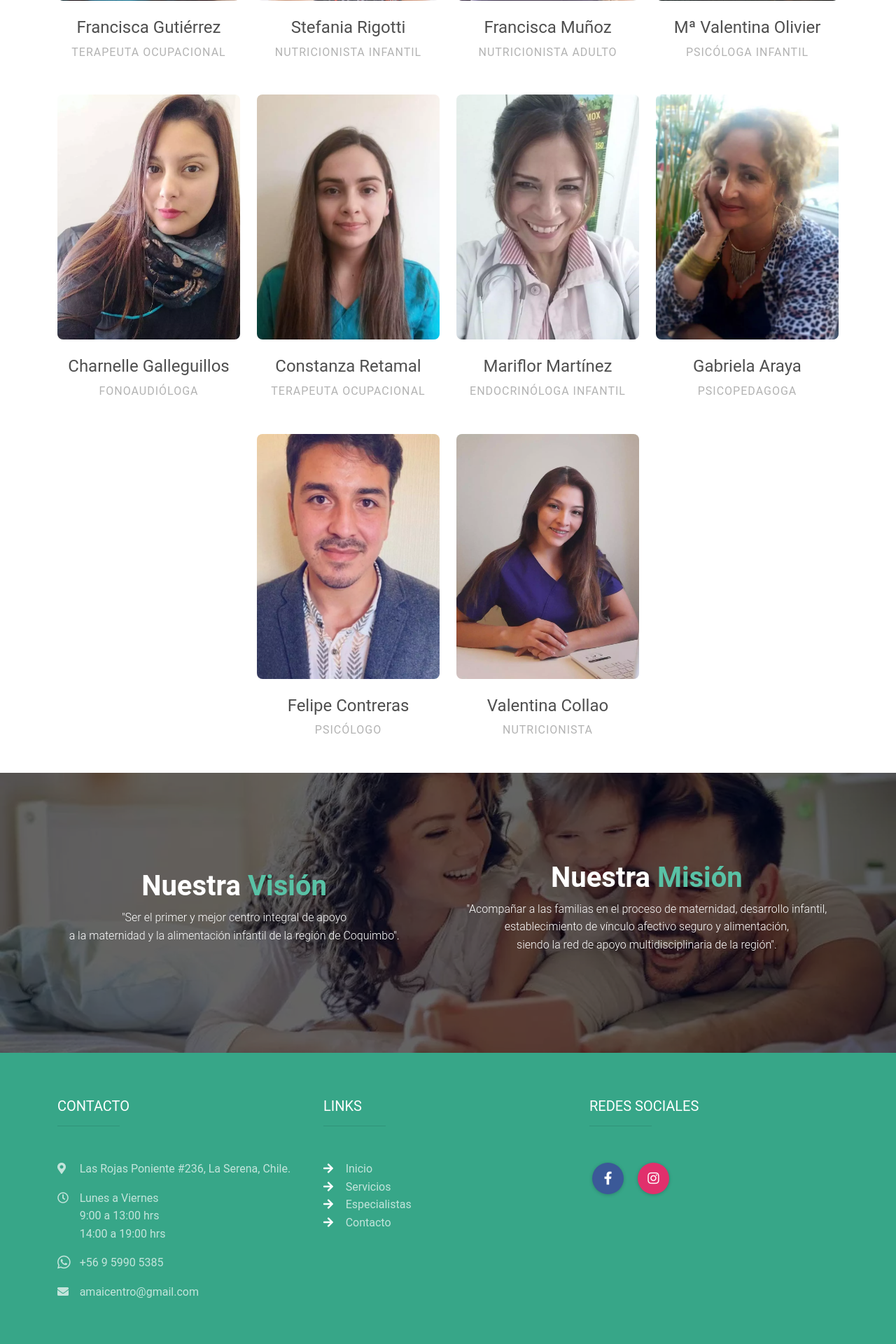
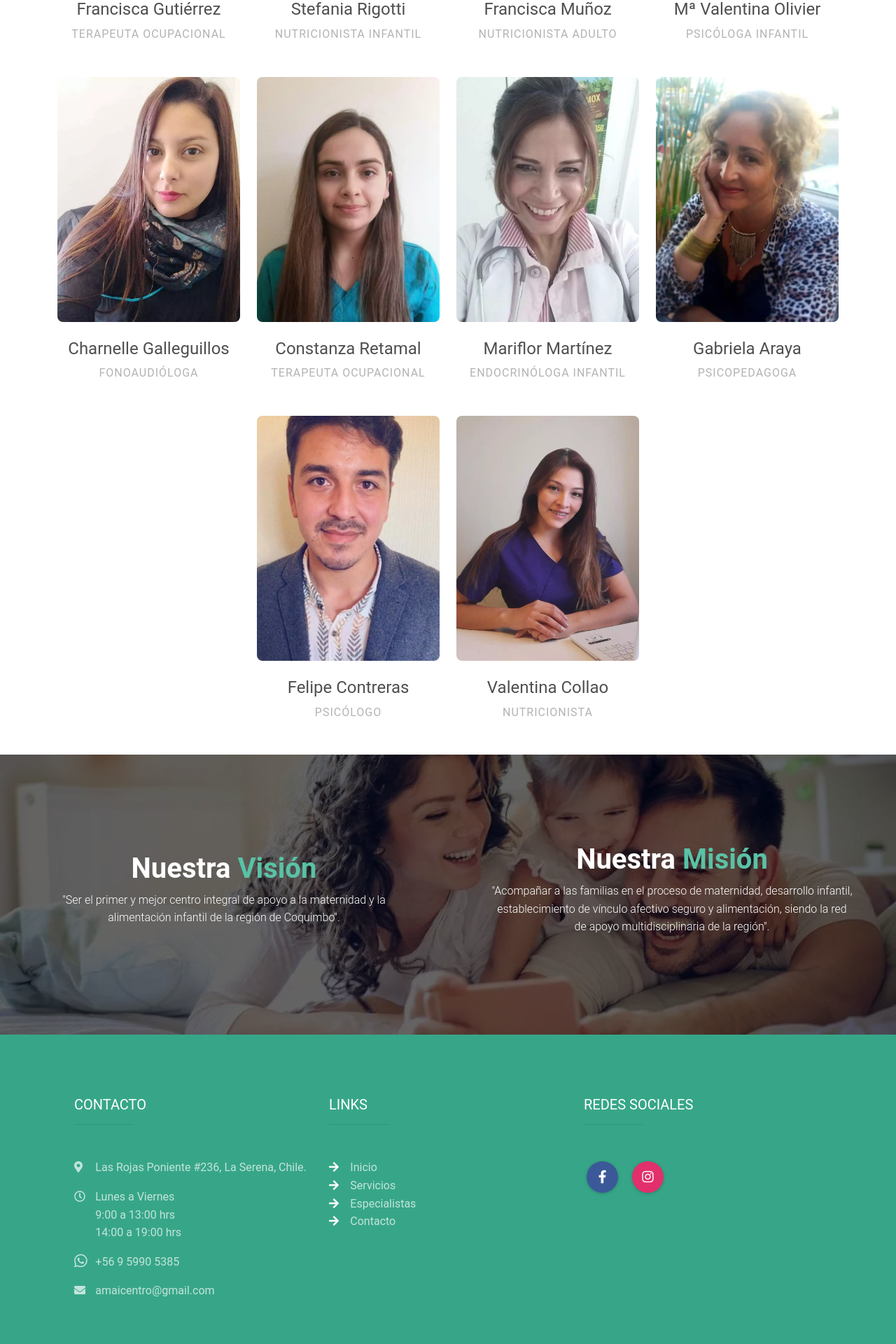
Before and after one commit to lopez-eguiluz-ltda/mundi.cl, a PHP site: page / in a window 1280 px wide. Shown: the part 4049-5969 px from the top of the page at 70% size. Run offline with PHP 8.4, Linux system fonts and the light colour scheme.

Commit message:
Correcciones para pantallas XS
Signed-off-by: Felipe Gonzalez Alarcon <felipe.gonzalezalarcon94@gmail.com>

Took 54 minutes

```diff
--- a/index.php
+++ b/index.php
@@ -247,7 +247,7 @@ header('Accept-Encoding: gzip, compress, br');
                         <div class="ms-3">
                             <h5 class="h5">Consejería en Lactancia Materna</h5>
                             <ul>
-                                <li class="text-muted">Profesionales de la salud certificados en lactancia materna</li>
+                                <li class="text-muted">Profesionales certificados en lactancia materna</li>
                                 <li class="text-muted">Consejerías pre y post natales</li>
                                 <li class="text-muted">Consejería post natales</li>
                                 <li class="text-muted">Asesoría en destete repetuoso</li>
@@ -481,7 +481,7 @@ header('Accept-Encoding: gzip, compress, br');
             </div>
 
             <!-- FILA 1 -->
-            <div class="row mb-lg-5 gy-md-4 mb-md-4 gy-sm-4 mb-sm-4">
+            <div class="row mb-lg-5 mb-4 gy-4">
 
                 <div class="col-lg-3 col-md-6">
 
@@ -587,7 +587,7 @@ header('Accept-Encoding: gzip, compress, br');
             </div>
 
             <!-- Fila 2 -->
-            <div class="row mb-lg-5 gy-md-4 mb-md-4 gy-sm-4 mb-sm-4">
+            <div class="row mb-lg-5 mb-4 gy-4">
                 <div class="col-lg-3 col-md-6">
 
                     <div class="staff">
@@ -695,7 +695,7 @@ header('Accept-Encoding: gzip, compress, br');
             </div>
 
             <!-- FIla 3 -->
-            <div class="row mb-lg-5 gy-md-4 mb-md-4 gy-sm-4 mb-sm-4">
+            <div class="row mb-lg-5 mb-4 gy-4">
 
                 <div class="col-lg-3 col-md-6">
 
@@ -803,7 +803,7 @@ header('Accept-Encoding: gzip, compress, br');
             </div>
 
             <!-- Fila 4 -->
-            <div class="row mb-lg-5 gy-md-4 mb-md-4 gy-sm-4 mb-sm-4">
+            <div class="row mb-lg-5 mb-4 gy-4">
 
                 <div class="col-lg-3 col-md-6">
 
@@ -914,7 +914,7 @@ header('Accept-Encoding: gzip, compress, br');
             </div>
 
             <!-- Fila 5  (CENTRADA) -->
-            <div class="row mb-5 d-flex justify-content-center">
+            <div class="row mb-lg-5 mb-4 gy-4 d-flex justify-content-center">
                 <div class="col-lg-3 col-md-6">
 
                     <div class="staff">
@@ -983,26 +983,29 @@ header('Accept-Encoding: gzip, compress, br');
             </picture>
 
 
-            <div class="mask dark-bg">
+            <div class="mask dark-bg container-fluid w-100">
 
-                <div class="d-flex justify-content-center align-items-center h-100">
+                <div class="row d-flex justify-content-center align-items-center h-100">
 
+                    <div class="col-lg-6">
                         <div class="d-row text-center">
                             <h3 class="h1 text-white px-5 fw-bold">Nuestra <span>Visión</span></h3>
                             <p class="px-5 text-white fw-light">"Ser el primer y mejor centro
-                            integral de apoyo <br>
-                            a la maternidad y la alimentación infantil de la región de Coquimbo".
+                                integral de apoyo a la maternidad y la alimentación infantil de la región de Coquimbo".
                             </p>
                         </div>
+                    </div>
 
+                    <div class="col-lg-6">
                         <div class="d-row text-center">
                             <h3 class="h1 text-white px-5 fw-bold">Nuestra <span>Misión</span></h3>
                             <p class="text-white px-5 fw-light">"Acompañar a las familias en el
                                 proceso de maternidad,
-                            desarrollo infantil,<br> establecimiento de vínculo afectivo seguro y alimentación,<br>
+                                desarrollo infantil, establecimiento de vínculo afectivo seguro y alimentación,
                                 siendo la
                                 red de apoyo multidisciplinaria de la región".
                             </p>
+                        </div>
                     </div>
                 </div>
             </div>
@@ -1011,10 +1014,11 @@ header('Accept-Encoding: gzip, compress, br');
 </main>
 
 <footer class="footer pt-3 text-white">
+
     <section id="contacto">
 
         <div class="container">
-            <div class="row mt-5 mb-4">
+            <div class="row mt-5 mb-4 p-4">
 
                 <div class="col-lg-4 col-md-6 mb-4">
                     <h5 class="h5 fw-normal mb-3 text-uppercase">Contacto</h5>
@@ -1102,7 +1106,7 @@ header('Accept-Encoding: gzip, compress, br');
                         Sociales</h5>
                     <hr class="hr-light mb-lg-5 mb-4 d-none d-lg-block">
 
-                    <div class="d-flex justify-content-lg-start justify-content-sm-center justify-content-xs-center align-items-center">
+                    <div class="d-flex justify-content-lg-start justify-content-xl-start justify-content-center justify-content-xs-center align-items-center">
                         <!-- Facebook -->
                         <a
                                 class="btn btn-floating btn-lg m-1 text-white me-3 shadow-1-strong"
```
Lines whose indentation alone changed are shown as unchanged.
